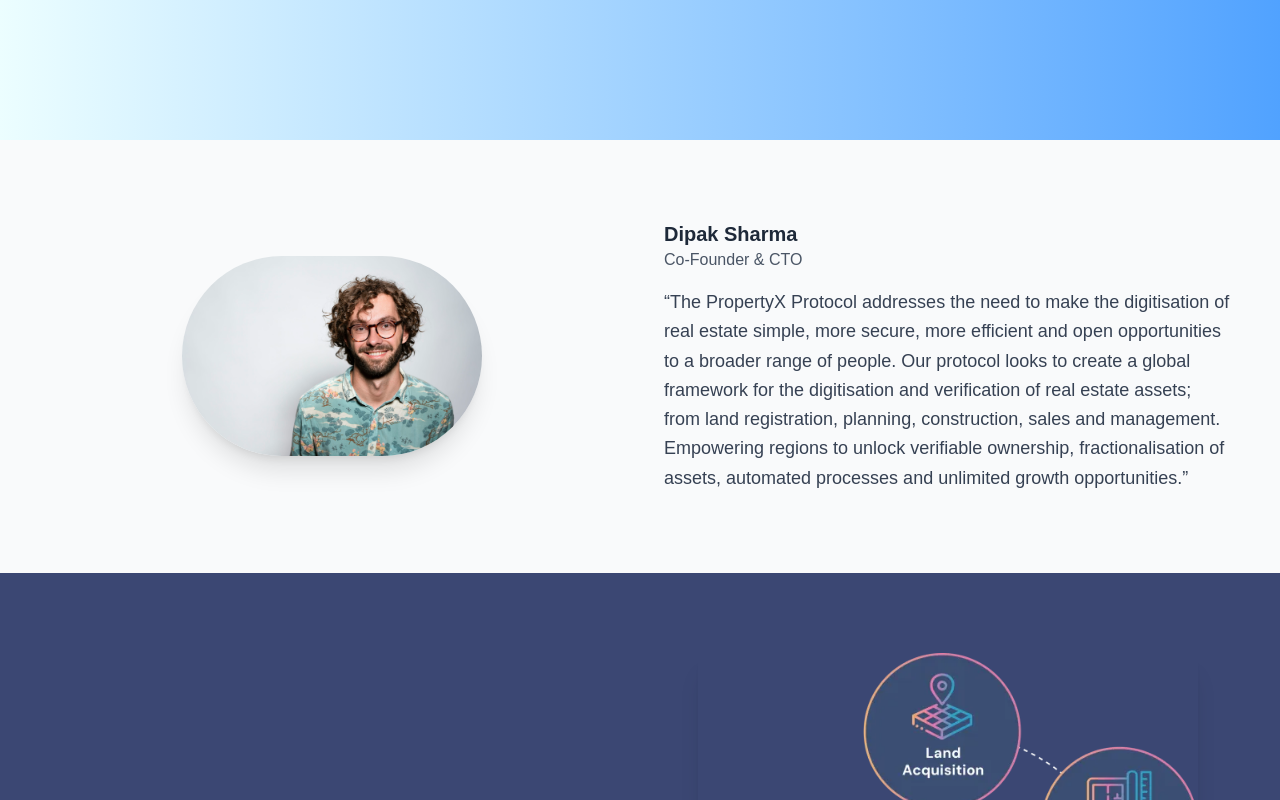
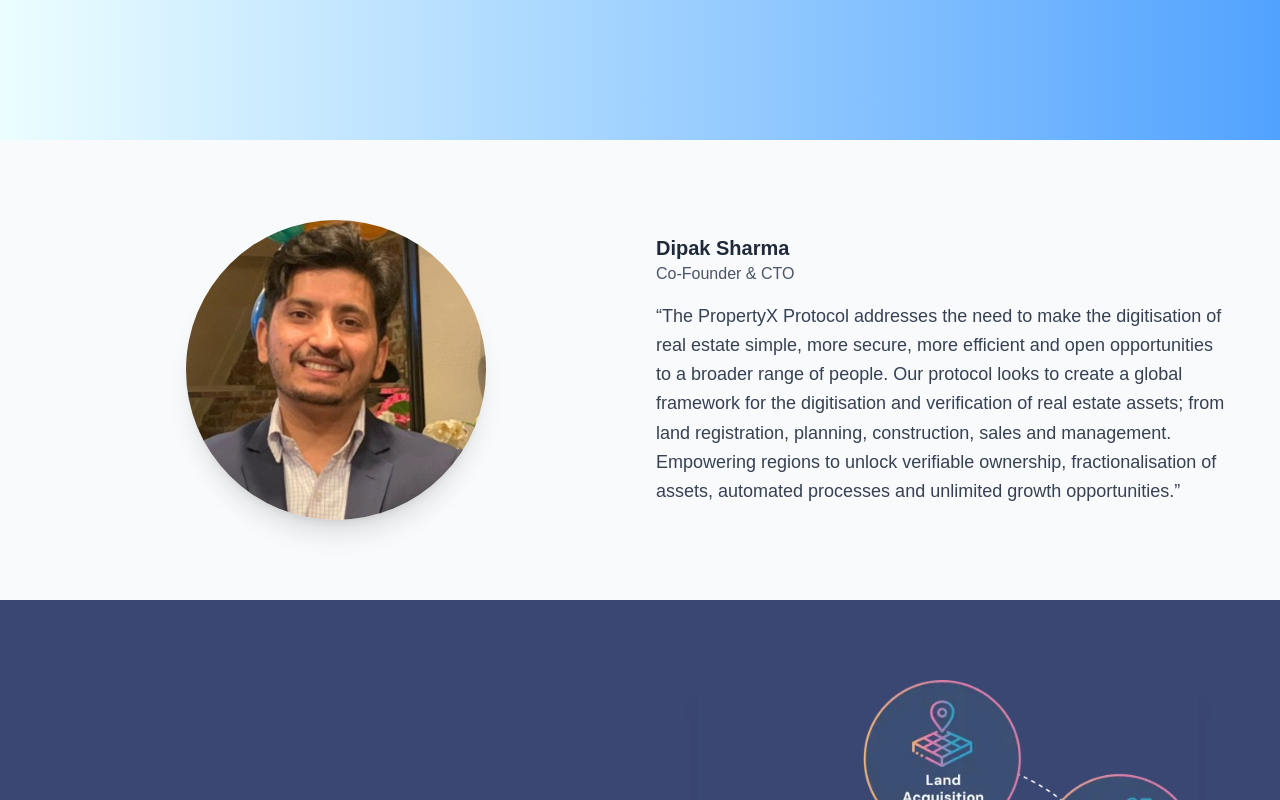
Before and after one commit to KHATRIRAMESH/hostel-site, a Next.js app: page / in a window 1280 px wide. Shown: the part 660-1460 px from the top of the page. Built offline with nearby package versions, Linux system fonts and the light colour scheme.

Commit message:
minor change in overview and blog page

```diff
--- a/src/app/blog/page.tsx
+++ b/src/app/blog/page.tsx
@@ -27,7 +27,7 @@ const BlogPage = () => {
   ];
 
   return (
-    <main className="max-w-6xl my-14 mx-auto px-4 py-24">
+    <main className=" mt-14 mx-auto px-4 py-24 bg-white">
       <h1 className="text-4xl font-bold mb-12 text-center text-gray-800">
         Blog & Insights
       </h1>
--- a/src/components/Overview.tsx
+++ b/src/components/Overview.tsx
@@ -4,13 +4,13 @@ const Overview = () => {
   return (
     <section
       id="overview"
-      className="w-full py-20 px-6 md:px-12 flex flex-col md:flex-row gap-12 items-center justify-between bg-gray-50"
+      className="w-full py-20 px-6 md:px-12 flex flex-col md:flex-row gap-8 items-center justify-between bg-gray-50"
     >
       {/* Image Section */}
       <div className="flex-1 flex justify-center">
         <Image
-          src="/co-founder.jpeg"
-          alt="Dipak Sharma - Co-Founder"
+          src="/binaya-tripathi.jpeg"
+          alt="Binaya Tripathi - Co-Founder"
           width={300}
           height={300}
           className="rounded-full shadow-xl object-cover"
```
